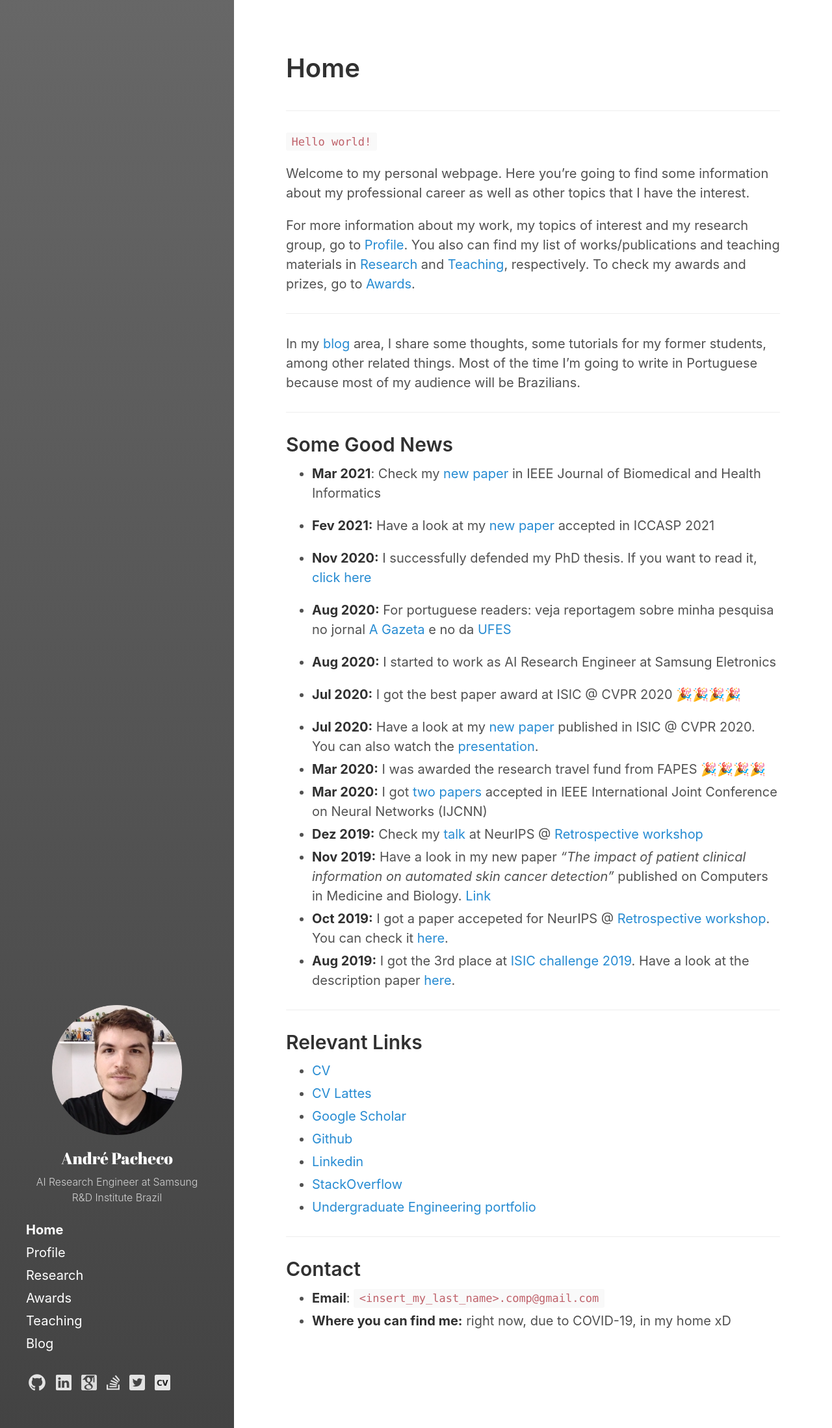
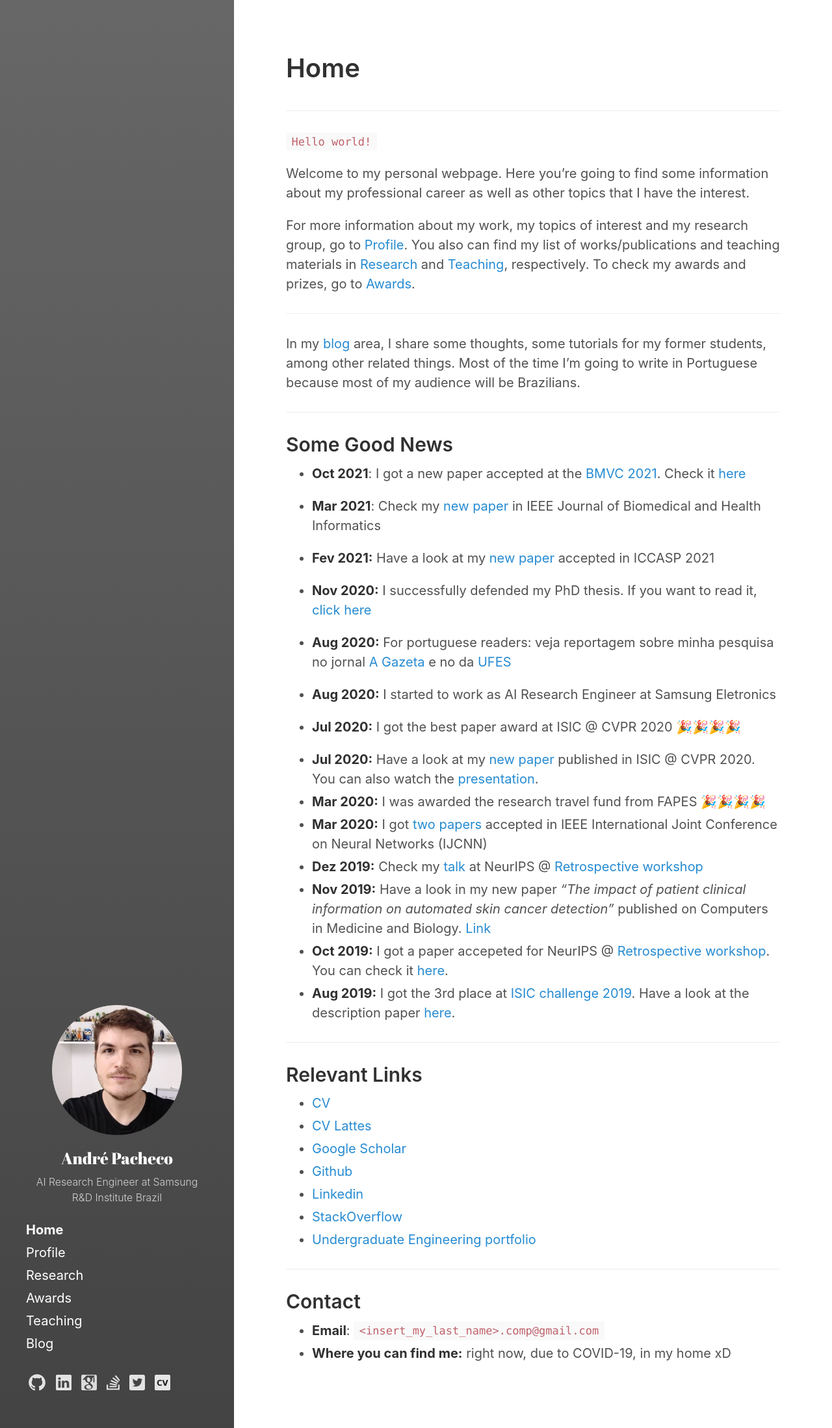
Before and after one commit to paaatcha/paaatcha.github.io, a Jekyll site: the page built from index.md, in a window 1280 px wide. Shown: the whole page at 65% size. Built offline with Jekyll 4.4.1, drawn with Linux system fonts in a browser that asks for light colours.

Commit message:
Update index.md

```diff
--- a/index.md
+++ b/index.md
@@ -16,6 +16,8 @@ In my [blog](blog) area, I share some thoughts, some tutorials for my former stu
 ___
 
 ## Some Good News
+
++ **Oct 2021**: I got a new paper accepted at the [BMVC 2021](https://www.bmvc2021.com/). Check it [here](https://arxiv.org/abs/2110.09380)
 
 + **Mar 2021**: Check my [new paper](https://ieeexplore.ieee.org/document/9364366) in IEEE Journal of Biomedical and Health Informatics
 
```
